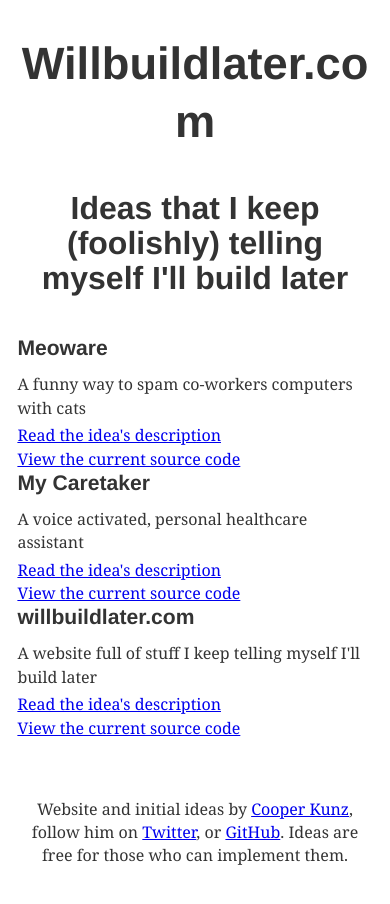
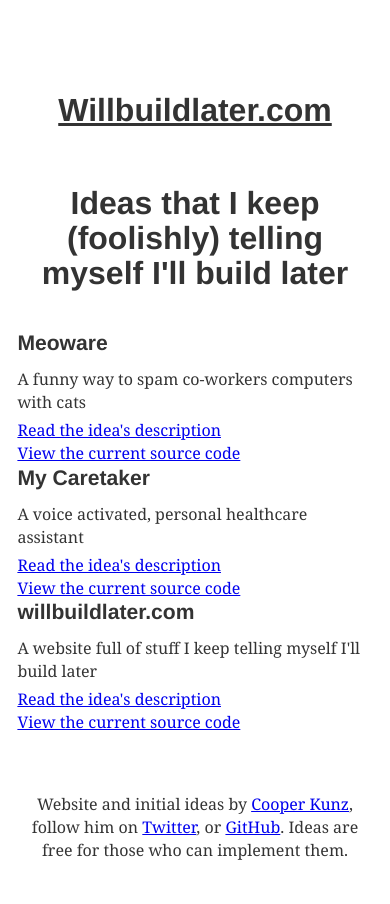
Before and after one commit to Cooper-Kunz/willbuildlater.com, a Gatsby site: page / in a window 390 px wide. Built offline with nearby package versions, Linux system fonts and the light colour scheme; Gatsby itself is replaced by a stand-in of ours; some packages are replaced by stand-ins of ours.

Commit message:
Fix title rendering on mobile

```diff
--- a/src/components/Layout.js
+++ b/src/components/Layout.js
@@ -11,25 +11,26 @@ class Layout extends React.Component {
 
     if (location.pathname === rootPath) {
       header = (
-        <h1
+        <h2
           style={{
             ...scale(1.5),
-            marginBottom: rhythm(1.5),
-            marginTop: 0,
+            marginBottom: rhythm(2),
+            marginTop: rhythm(2),
             textAlign: 'center',
+            fontSize: '32px'
           }}
         >
           <Link
             style={{
               boxShadow: 'none',
-              textDecoration: 'none',
+              textDecoration: 'underline',
               color: 'inherit',
             }}
             to={'/'}
           >
             {title}
           </Link>
-        </h1>
+        </h2>
       )
     } else {
       header = (
```
